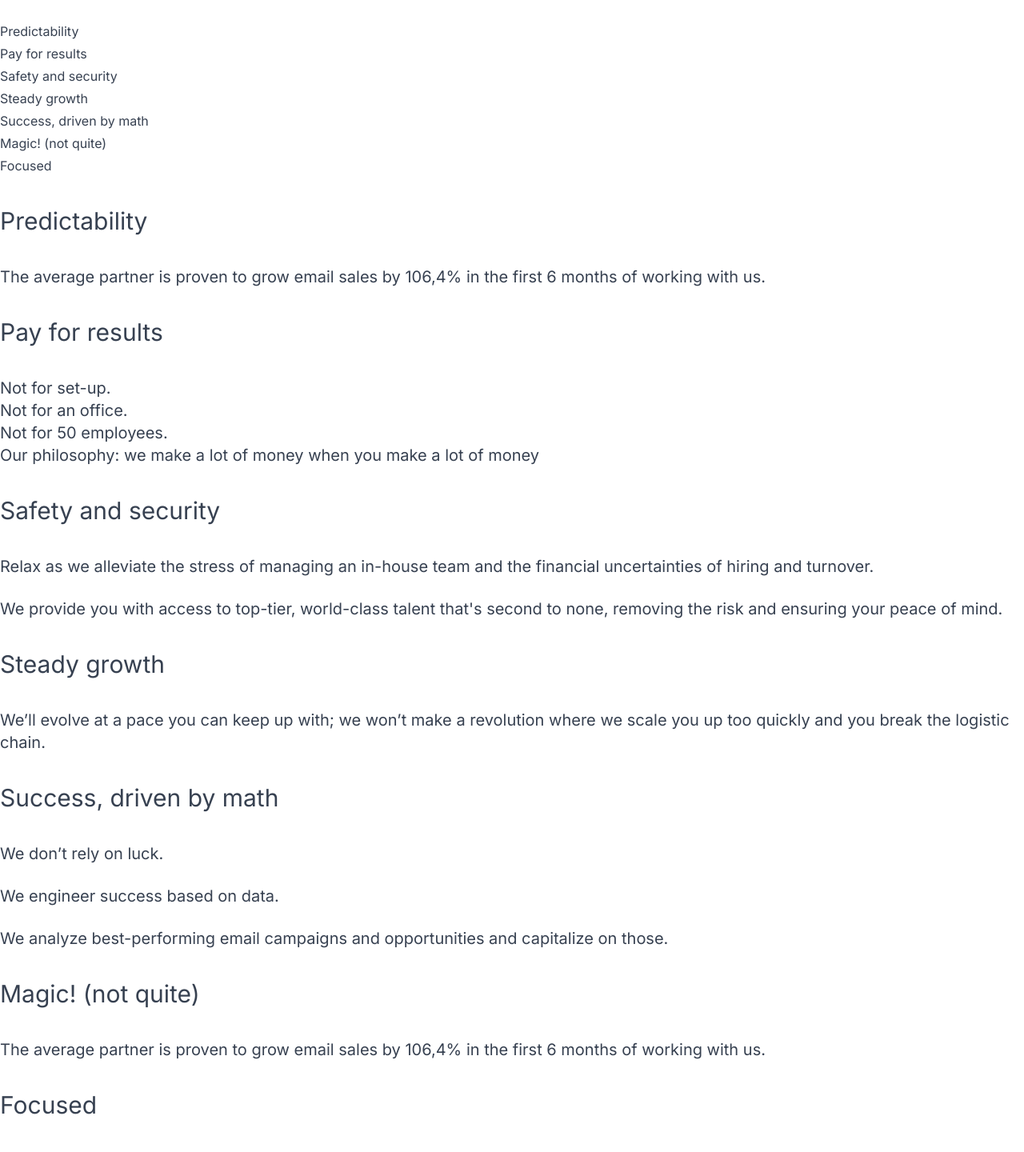
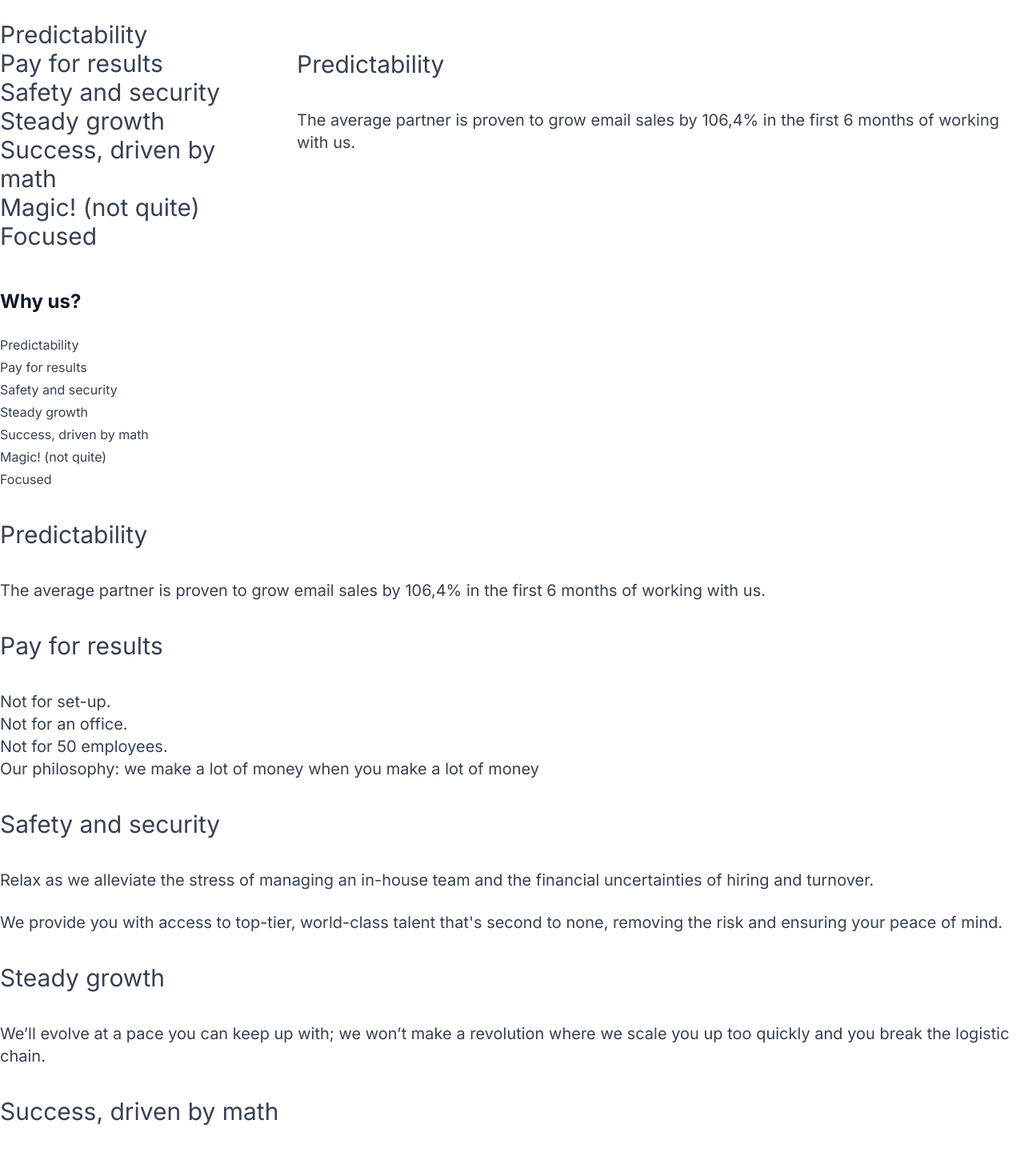
Before and after one commit to AlexNikolov2/grow-my-mail, a Next.js app: page / in a window 1280 px wide. Shown: the part 2525-3965 px from the top of the page at 80% size. Built offline with nearby package versions, Linux system fonts and the light colour scheme.

Commit message:
working more on dropdowns

```diff
--- a/src/app/components/Dropdowns.tsx
+++ b/src/app/components/Dropdowns.tsx
@@ -1,21 +1,24 @@
 import Image from "next/image";
-import { useState } from "react";
 
 export function DropdownsWhy() {
-  let [isOpened, setIsOpened] = useState();
-
   return (
     <section className="dropdown-wrap">
       <h2>Why us?</h2>
-      <section className="dropdown-items-wrap">
+      <section className="dropdown-items-wrap flex gap-10 justify-center ">
         <section className="items-all">
-          <section className="item-dropdown">Predictability</section>
-          <section className="item-dropdown">Pay for results</section>
-          <section className="item-dropdown">Safety and security</section>
-          <section className="item-dropdown">Steady growth</section>
-          <section className="item-dropdown">Success, driven by math</section>
-          <section className="item-dropdown">Magic! (not quite)</section>
-          <section className="item-dropdown">Focused</section>
+          <section className="item-dropdown text-3xl">Predictability</section>
+          <section className="item-dropdown text-3xl">Pay for results</section>
+          <section className="item-dropdown text-3xl">
+            Safety and security
+          </section>
+          <section className="item-dropdown text-3xl">Steady growth</section>
+          <section className="item-dropdown text-3xl">
+            Success, driven by math
+          </section>
+          <section className="item-dropdown text-3xl">
+            Magic! (not quite)
+          </section>
+          <section className="item-dropdown text-3xl">Focused</section>
         </section>
         <section className="item-display">
           <section className="item-display-wrap">
@@ -26,7 +29,7 @@ export function DropdownsWhy() {
                 the first 6 months of working with us.
               </p>
             </section>
-            <section className="item-display">
+            <section className="item-display hidden">
               <p className="text-3xl">Pay for results</p>
               <p className="text-xl">
                 Not for set-up.
@@ -36,7 +39,7 @@ export function DropdownsWhy() {
               </p>
             </section>
 
-            <section className="item-display">
+            <section className="item-display hidden">
               <p className="text-3xl">Safety and security</p>
               <p className="text-xl">
                 Relax as we alleviate the stress of managing an in-house team
@@ -48,7 +51,7 @@ export function DropdownsWhy() {
                 peace of mind.
               </p>
             </section>
-            <section className="item-display">
+            <section className="item-display hidden">
               <p className="text-3xl">Steady growth</p>
               <p className="text-xl">
                 We’ll evolve at a pace you can keep up with; we won’t make a
@@ -56,7 +59,7 @@ export function DropdownsWhy() {
                 logistic chain.
               </p>
             </section>
-            <section className="item-display">
+            <section className="item-display hidden">
               <p className="text-3xl">Success, driven by math</p>
               <p className="text-xl">
                 <p>We don’t rely on luck.</p>
@@ -67,14 +70,14 @@ export function DropdownsWhy() {
                 </p>
               </p>
             </section>
-            <section className="item-display">
+            <section className="item-display hidden">
               <p className="text-3xl">Magic! (not quite)</p>
               <p className="text-xl">
                 The average partner is proven to grow email sales by 106,4% in
                 the first 6 months of working with us.
               </p>
             </section>
-            <section className="item-display">
+            <section className="item-display hidden">
               <p className="text-3xl">Focused</p>
               <p className="text-xl">
                 The average partner is proven to grow email sales by 106,4% in
```
